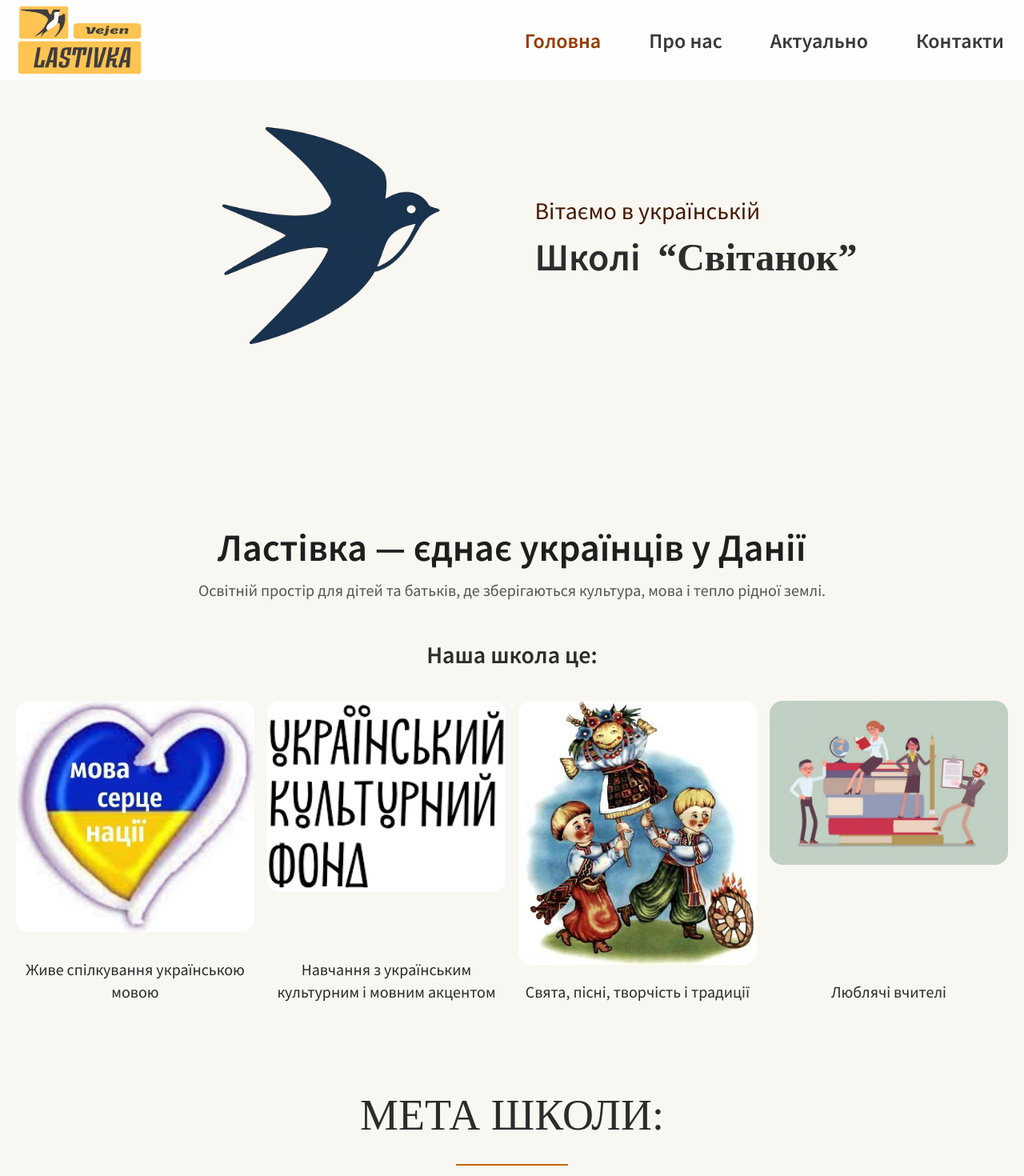
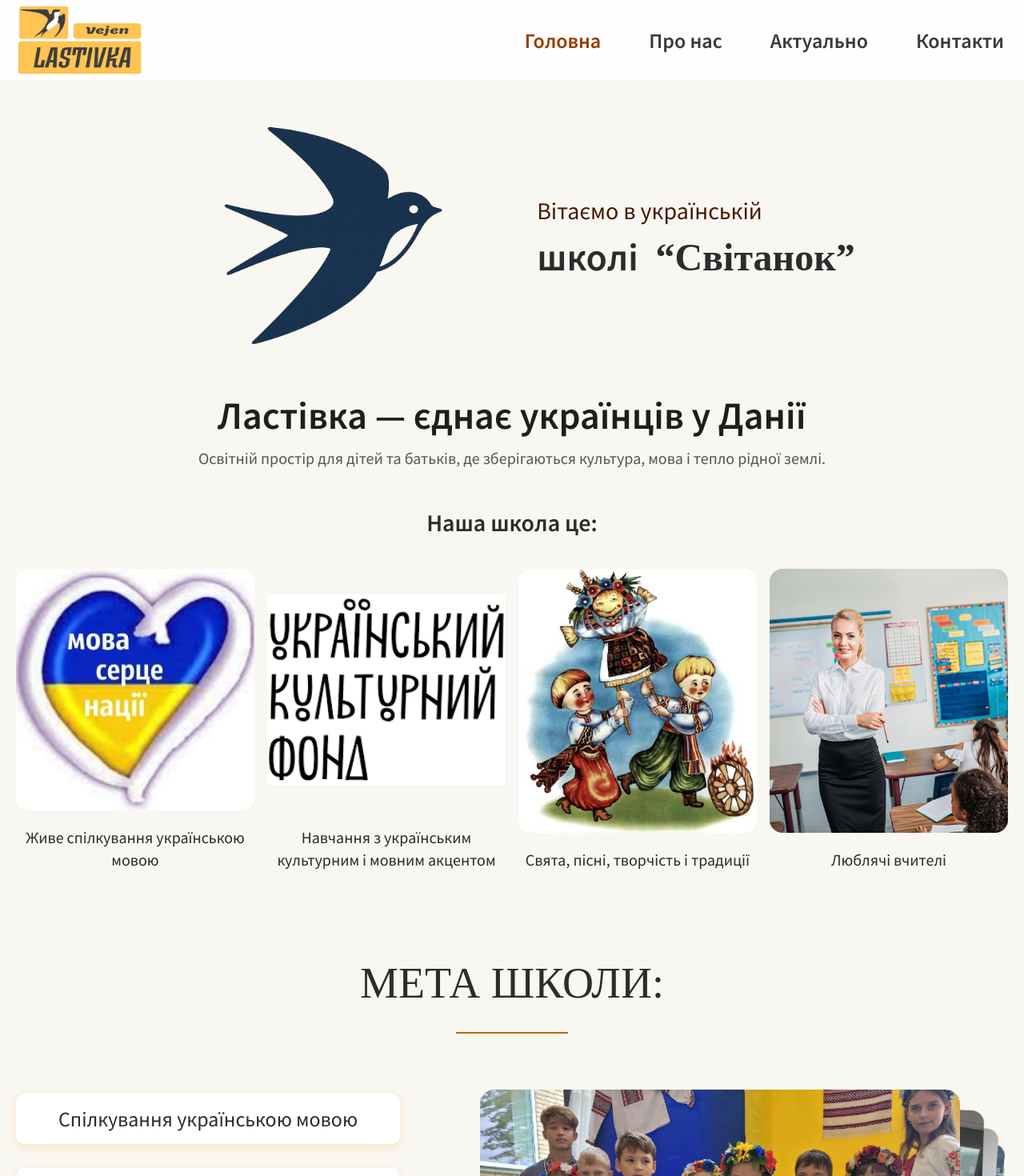
Before and after one commit to Vitalii031095/vien, a Next.js app: page / in a window 1280 px wide. Shown: the top 1470 px of the page at 80% size. Built offline with nearby package versions, Linux system fonts and the light colour scheme.

Commit message:
first 02.09

```diff
--- a/src/app/page.tsx
+++ b/src/app/page.tsx
@@ -5,9 +5,9 @@ import MetaSection from "../components/Metasection/MetaSection"
 export default function Home() {
   return (
     <>
-      <section className="hero sec-top lg:min-h-screen  ">
+      <section className="hero sec-top   ">
         <div
-          className="hero__container lg:min-h-[calc(100vh-95px)] flex flex-col
+          className="hero__container  flex flex-col
 		"
         >
           <div
@@ -27,7 +27,7 @@ export default function Home() {
                 Вітаємо в українській
               </p>
               <h1 className="text-3xl md:text-5xl font-bold text-amber-650">
-                Школі <q className="font-bodoni ml-3">Світанок</q>
+                школі <q className="font-bodoni ml-3">Світанок</q>
               </h1>
             </div>
           </div>
@@ -51,19 +51,20 @@ export default function Home() {
           <ul className="features__list grid grid-cols-2 md:grid-cols-3 gap-4 gap-y-8 lg:grid-cols-4">
             <li className="features__item flex flex-col justify-between items-center gap-5">
               <Image
-                className="rounded-2xl"
+                className="rounded-2xl w-full h-full object-cover"
                 src="/features/1.1.jpg"
                 alt="lastivka"
                 width={300}
                 height={200}
               />
+
               <p className="md:text-xl m-w-[220px] text-center">
                 Живе спілкування українською мовою
               </p>
             </li>
             <li className="features__item flex flex-col items-center justify-between gap-5">
               <Image
-                className="rounded-2xl"
+                className="rounded-2xl w-full h-full object-contain"
                 src="/features/2.1.png"
                 alt="lastivka"
               width={300}
@@ -75,7 +76,7 @@ export default function Home() {
             </li>
             <li className="features__item flex flex-col items-center justify-between gap-5">
               <Image
-                className="rounded-2xl "
+                className="rounded-2xl w-full h-full object-cover"
                 src="/features/3.jpg"
                 alt="lastivka"
                 width={300}
@@ -87,11 +88,11 @@ export default function Home() {
             </li>
             <li className="features__item flex flex-col items-center justify-between gap-5">
               <Image
-                className="rounded-2xl"
+                className="rounded-2xl w-full h-full object-cover"
                 src="/features/4.jpg"
                 alt="lastivka"
-					 height={400}
-                width={350}
+					 height={300}
+                width={200}
 
               />
               <p className="md:text-xl m-w-[220px] text-center">
@@ -123,6 +124,10 @@ export default function Home() {
                 Вікові категорії:
               </h2>
               <ul className="flex flex-col space-y-2.5">
+                <li className="text-xl md:text-2xl  p-2 bg-white rounded-lg shadow-md">
+                  {" "}
+                 4 роки
+                </li>
                 <li className="text-xl md:text-2xl  p-2 bg-white rounded-lg shadow-md">
                   {" "}
                   7-8 років
--- a/src/components/Header/header.css
+++ b/src/components/Header/header.css
@@ -20,7 +20,7 @@
 .header__logo{
 	 position: relative; /* обов’язково для fill */
   width: 120px;       /* бажана ширина */
-  height: 70px;
+  height: 80px;
 }
 @media(min-width:1024px){
 	.header__logo{
```
Also changed, not shown: public/features/4.jpeg (added), public/features/4.jpg.
